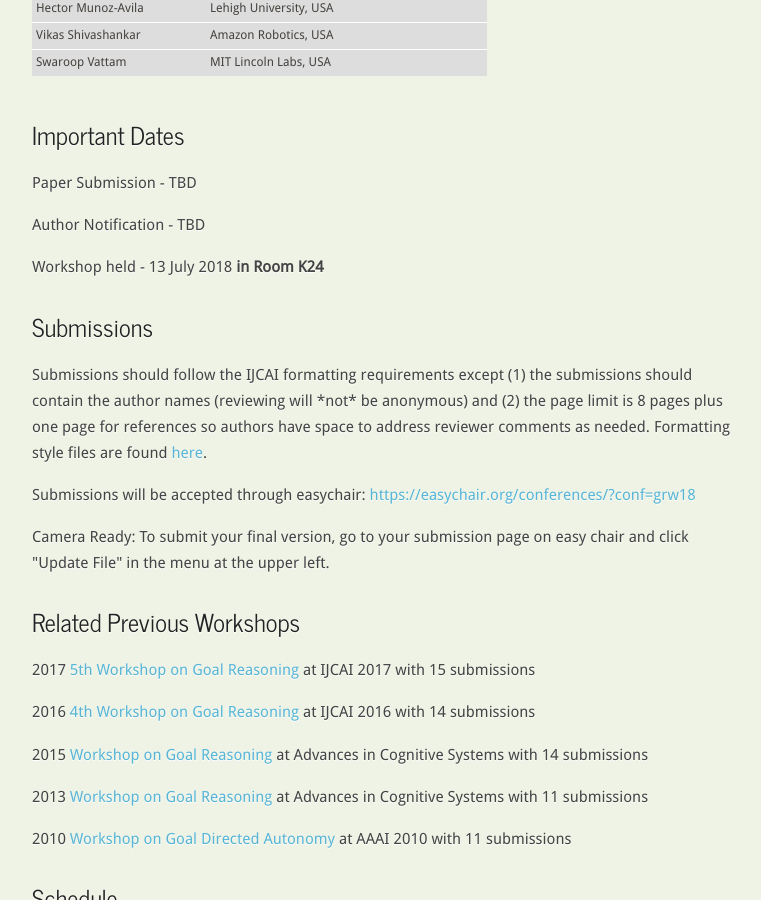
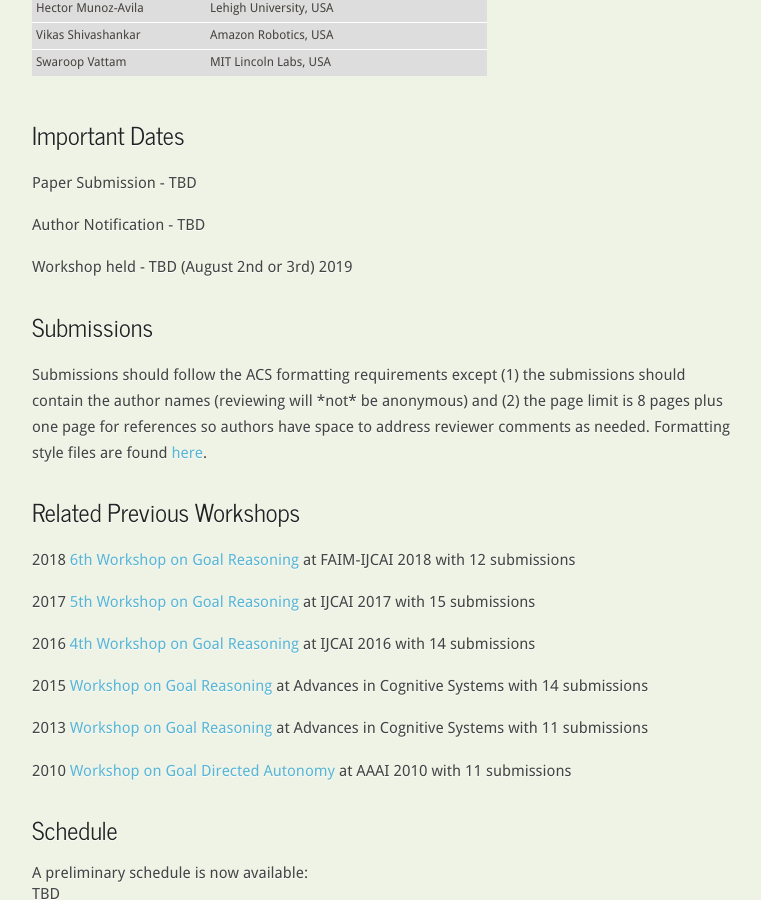
Before and after one commit to dtdannen/acs2019grw, a Jekyll site: the page docs/index.html, which Jekyll copies as it is, in a window 1280 px wide and 900 px high, scrolled down 1784 px. Shown: the whole window, without its empty margins (108-869 px from the left). Built offline with Jekyll 4.4.1, drawn with Linux system fonts in a browser that asks for light colours.

Commit message:
more updates

```diff
--- a/docs/index.html
+++ b/docs/index.html
@@ -146,21 +146,23 @@
             <!-- <p>Paper Submission - <strike>April 23, 2018</strike> <b>EXTENDED May 15, 2017</b></p> -->
             <p>Author Notification - TBD</p>
             <!-- <p>Author Notification - <strike>June 5, 2017</strike> <b>EXTENDED June 9, 2017</b></p> -->
-            <p>Workshop held - 13 July 2018 <b>in Room K24</b> </p>
+            <p>Workshop held - TBD (August 2nd or 3rd) 2019</p>
 
             <a name="submissions"></a>
             <h2>Submissions</h2>
-            <p>Submissions should follow the IJCAI formatting requirements except (1) the submissions should contain the
+            <p>Submissions should follow the ACS formatting requirements except (1) the submissions should contain the
                 author names (reviewing will *not* be anonymous) and (2) the page limit is 8 pages plus one page for
                 references so authors have space to address reviewer comments as needed. Formatting style files are
-                found <a href="http://www.ijcai.org/authors_kit">here</a>. </p>
-            <p>Submissions will be accepted through easychair: <a href="https://easychair.org/conferences/?conf=grw18">https://easychair.org/conferences/?conf=grw18</a>
+                found <a href="http://www.cogsys.org/formatting">here</a>. </p>
+            <!--p>Submissions will be accepted through easychair: <a href="https://easychair.org/conferences/?conf=grw18">https://easychair.org/conferences/?conf=grw18</a>
             </p>
-            <p>Camera Ready: To submit your final version, go to your submission page on easy chair and click "Update File" in the menu at the upper left.</p>
+            <p>Camera Ready: To submit your final version, go to your submission page on easy chair and click "Update File" in the menu at the upper left.</p-->
 
 
             <a name="previous"></a>
             <h2>Related Previous Workshops</h2>
+            <p>2018 <a href="https://dtdannen.github.io/faim2018grw/">6th Workshop on Goal Reasoning</a> at FAIM-IJCAI 2018 with 12
+                submissions</p>
             <p>2017 <a href="http://makro.ink/ijcai2017grw/">5th Workshop on Goal Reasoning</a> at IJCAI 2017 with 15
                 submissions</p>
             <p>2016 <a href="http://makro.ink/ijcai2016grw/">4th Workshop on Goal Reasoning</a> at IJCAI 2016 with 14
```
